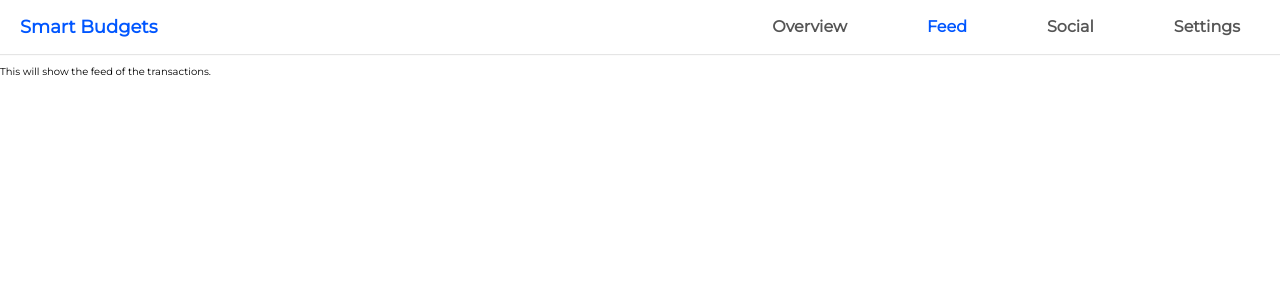
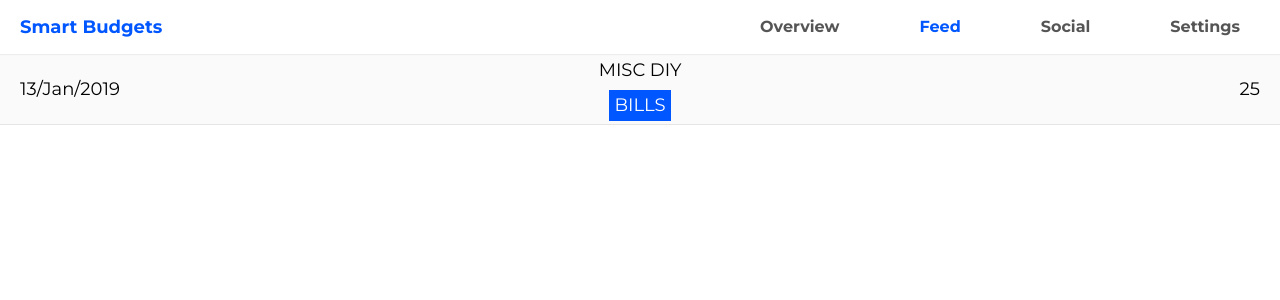
Before and after one commit to george1410/smart-budgets-public-mirror, a React (Create React App) app: page /feed in a window 1280 px wide. Shown: the top 300 px of the page. Built offline with nearby package versions, Linux system fonts and the light colour scheme.

Commit message:
implement basis for a transaction component, + some fixes

```diff
--- a/package.json
+++ b/package.json
@@ -6,6 +6,7 @@
     "axios": "^0.18.0",
     "express": "^4.16.4",
     "history": "^4.7.2",
+    "moment": "^2.24.0",
     "mysql": "^2.16.0",
     "prop-types": "^15.6.2",
     "react": "^16.7.0",
--- a/public/index.html
+++ b/public/index.html
@@ -4,7 +4,7 @@
 <head>
   <meta charset="utf-8" />
   <link rel="shortcut icon" href="%PUBLIC_URL%/images/icons/favicon.ico" />
-  <link href="https://fonts.googleapis.com/css?family=Montserrat" rel="stylesheet">
+  <link href="https://fonts.googleapis.com/css?family=Montserrat:400,700" rel="stylesheet">
   <meta name="viewport" content="width=device-width, initial-scale=1, shrink-to-fit=no" />
   <title>Smart Budgets</title>
   <meta name="theme-color" content="#ffffff" />
--- a/src/components/Feed/Feed.js
+++ b/src/components/Feed/Feed.js
@@ -1,19 +1,25 @@
 import React from 'react';
+import styled from 'styled-components';
 import Header from '../Header/Header';
-import styled from 'styled-components';
 import media from '../../util/mediaQueries';
+import Transaction from '../Transaction/Transaction';
 
 const Wrapper = styled.div`
   ${media.tablet`
     /* clears Header and bottom Navigation with fixed position */
     padding: 5rem 0;
-  `};
+  `}
 `;
 
 const Feed = () => (
   <Wrapper>
-    <Header title="Feed" />
-    <p>This will show the feed of the transactions.</p>
+    <Header title="Transactions" />
+    <Transaction
+      date="2019-01-13T00:00:00.000Z"
+      merchant="MISC DIY"
+      amount={25}
+      category="BILLS"
+    />
   </Wrapper>
 );
 
--- a/src/components/Header/Header.js
+++ b/src/components/Header/Header.js
@@ -18,7 +18,7 @@ const Wrapper = styled.header`
   `}
 `;
 
-const Title = styled.h1`
+const Title = styled.span`
   color: ${props => props.theme.primaryBlue};
   font-size: ${props => props.theme.fontSmall};
 `;
--- /dev/null
+++ b/src/components/Transaction/Transaction.js
@@ -0,0 +1,66 @@
+import React from 'react';
+import styled from 'styled-components';
+import moment from 'moment';
+import PropTypes from 'prop-types';
+
+const Wrapper = styled.div`
+  display: flex;
+  background-color: rgba(245, 245, 245, 0.5);
+  box-shadow: 0 1px 0 rgba(0, 0, 0, 0.1);
+  justify-content: space-between;
+  align-items: center;
+  padding: 0 2rem;
+  height: 7rem;
+`;
+
+const EndLabel = styled.p`
+  color: ${props => props.theme.black};
+  font-size: ${props => props.theme.fontSmall};
+  flex: 1;
+
+  &:last-of-type {
+    text-align: end;
+  }
+`;
+
+const Middle = styled.div`
+  display: flex;
+  height: 100%;
+  flex-direction: column;
+  align-items: center;
+  justify-content: space-around;
+`;
+
+const Merchant = styled.div`
+  font-size: ${props => props.theme.fontSmall};
+  color: ${props => props.theme.black};
+`;
+
+const Category = styled.div`
+  background-color: ${props => props.theme.primaryBlue};
+  color: ${props => props.theme.white};
+  font-size: ${props => props.theme.fontSmall};
+  padding: 2px 5px;
+`;
+
+const Transaction = ({
+  date, merchant, amount, category,
+}) => (
+  <Wrapper>
+    <EndLabel>{moment(date).format('DD/MMM/YYYY')}</EndLabel>
+    <Middle>
+      <Merchant>{merchant}</Merchant>
+      <Category>{category}</Category>
+    </Middle>
+    <EndLabel>{amount}</EndLabel>
+  </Wrapper>
+);
+
+Transaction.propTypes = {
+  date: PropTypes.string.isRequired,
+  merchant: PropTypes.string.isRequired,
+  amount: PropTypes.number.isRequired,
+  category: PropTypes.string.isRequired,
+};
+
+export default Transaction;
```
Also changed, not shown: 1 other file (tests, documents, lock files or other folders).
